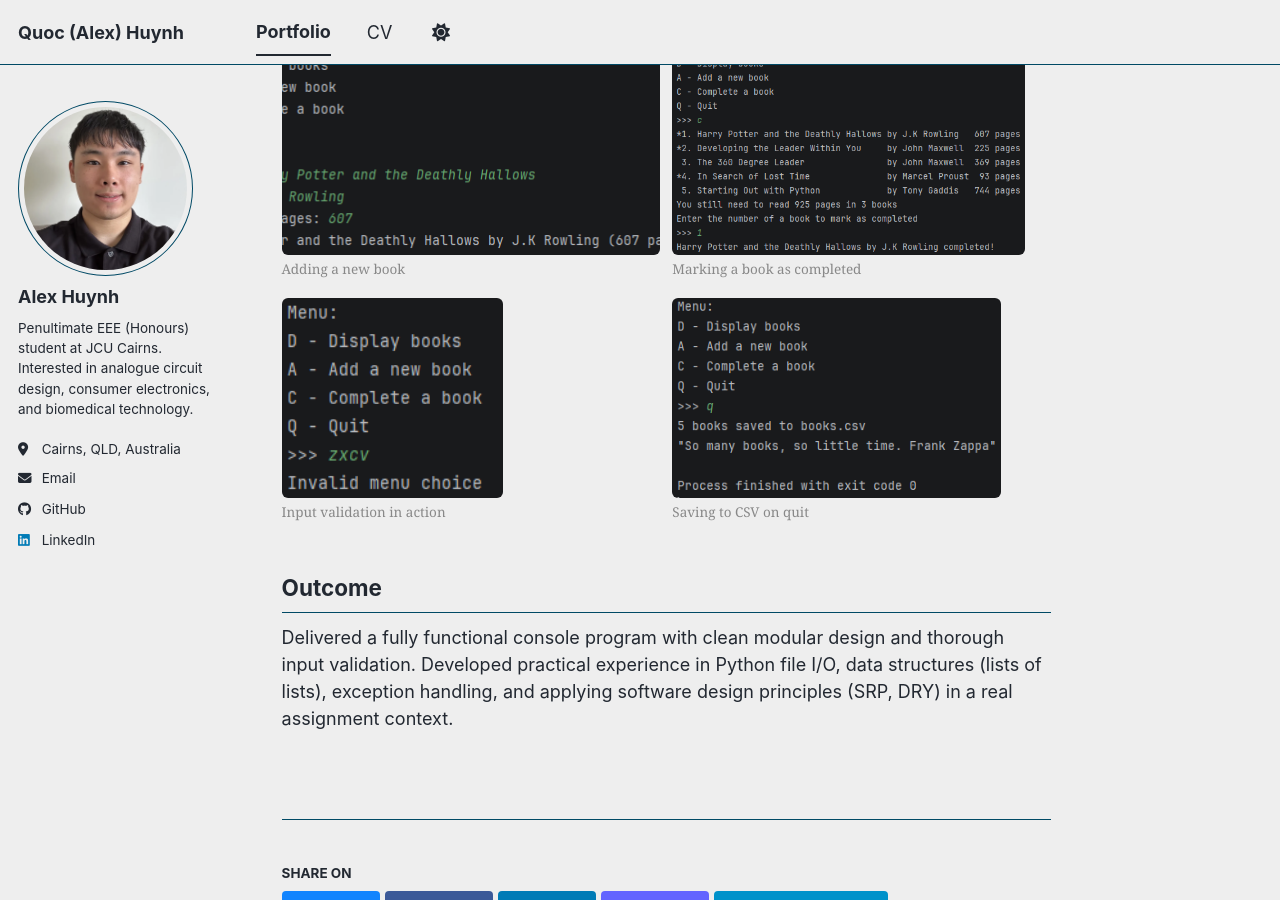
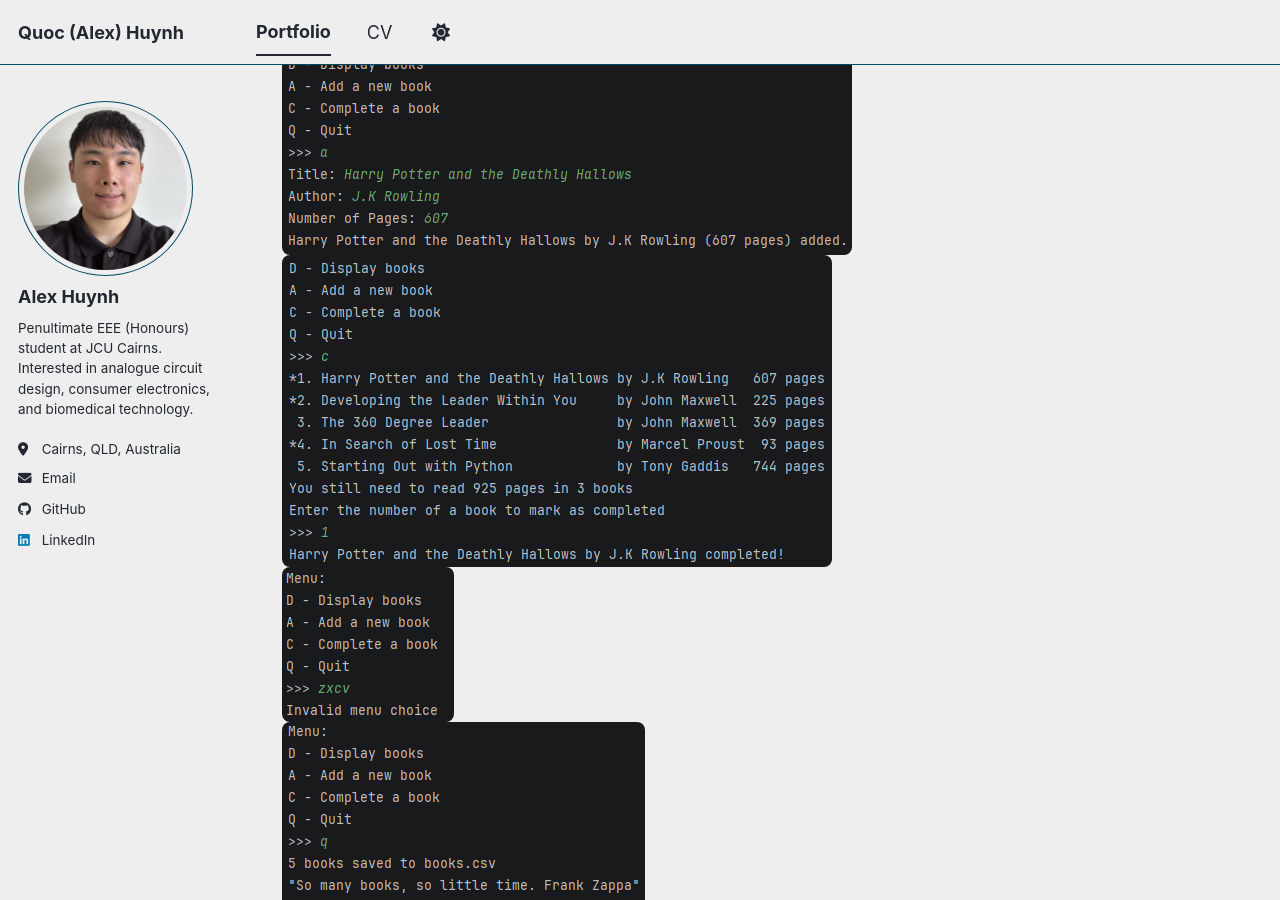
Before and after one commit to quochuynh1/quochuynh1.github.io, a Jekyll site: the page built from _portfolio/books1.md, in a window 1280 px wide and 900 px high, scrolled down 1185 px. Built offline with Jekyll 4.4.1, drawn with Linux system fonts in a browser that asks for light colours; a script bundle is joined from its source files by our own code; library files that are not in the unit come from our copies.

Commit message:
Fix books1.md gallery photos

```diff
--- a/_portfolio/books1.md
+++ b/_portfolio/books1.md
@@ -24,37 +24,11 @@ Design and implement a command-line book tracking application in Python that all
 - Managed persistent CSV storage — loading books on startup and saving all changes on quit; tracked read/unread status with a status flag and provided a running total of unread pages and books
 
 ## Features️
-<div style="display: grid; grid-template-columns: repeat(2, 1fr); gap: 12px; margin-top: 12px;">
 
-  <figure style="margin: 0;">
-    <div style="height: 200px; overflow: hidden; border-radius: 6px;">
-      <img src="/images/a1books/addbooks.png" alt="Adding a book" style="width: 100%; height: 100%; object-fit: cover; object-position: top;">
-    </div>
-    <figcaption style="font-size: 0.75rem; color: #888; margin-top: 4px; text-align: center;">Adding a new book</figcaption>
-  </figure>
-
-  <figure style="margin: 0;">
-    <div style="height: 200px; overflow: hidden; border-radius: 6px;">
-      <img src="/images/a1books/completebooks.png" alt="Completing a book" style="width: 100%; height: 100%; object-fit: cover; object-position: top;">
-    </div>
-    <figcaption style="font-size: 0.75rem; color: #888; margin-top: 4px; text-align: center;">Marking a book as completed</figcaption>
-  </figure>
-
-  <figure style="margin: 0;">
-    <div style="height: 200px; overflow: hidden; border-radius: 6px;">
-      <img src="/images/a1books/abc.png" alt="Input validation" style="width: 100%; height: 100%; object-fit: cover; object-position: top;">
-    </div>
-    <figcaption style="font-size: 0.75rem; color: #888; margin-top: 4px; text-align: center;">Input validation in action</figcaption>
-  </figure>
-
-  <figure style="margin: 0;">
-    <div style="height: 200px; overflow: hidden; border-radius: 6px;">
-      <img src="/images/a1books/def.png" alt="Saving and quitting" style="width: 100%; height: 100%; object-fit: cover; object-position: top;">
-    </div>
-    <figcaption style="font-size: 0.75rem; color: #888; margin-top: 4px; text-align: center;">Saving to CSV on quit</figcaption>
-  </figure>
-
-</div>
+![Feature](/images/a1books/addbooks.png){: style="border-radius: 8px"}<br>
+![Feature](/images/a1books/completebooks.png){: style="border-radius: 8px"}<br>
+![Feature](/images/a1books/abc.png){: style="border-radius: 8px"}<br>
+![Feature](/images/a1books/def.png){: style="border-radius: 8px"}<br>
 
 ## Outcome
 
```
